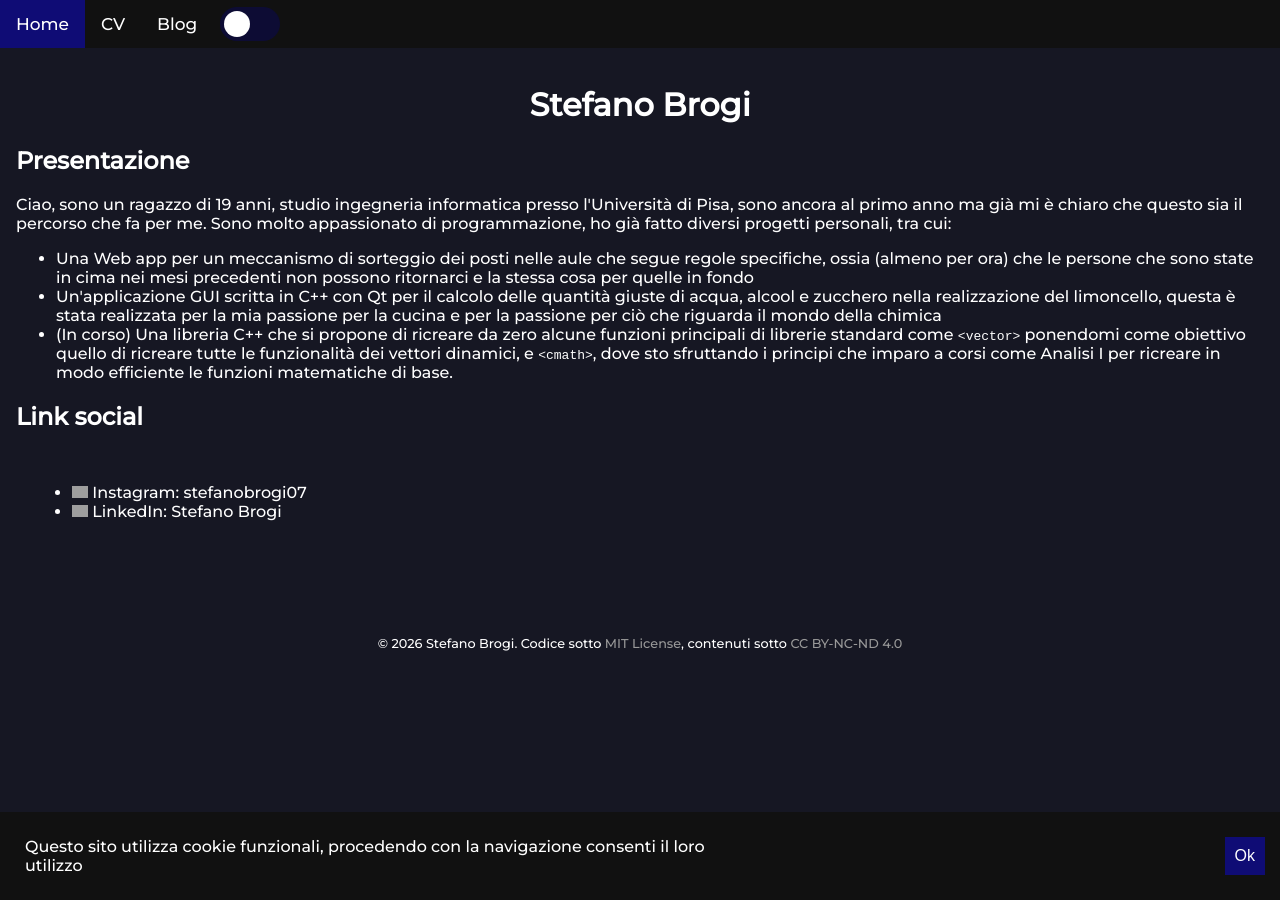
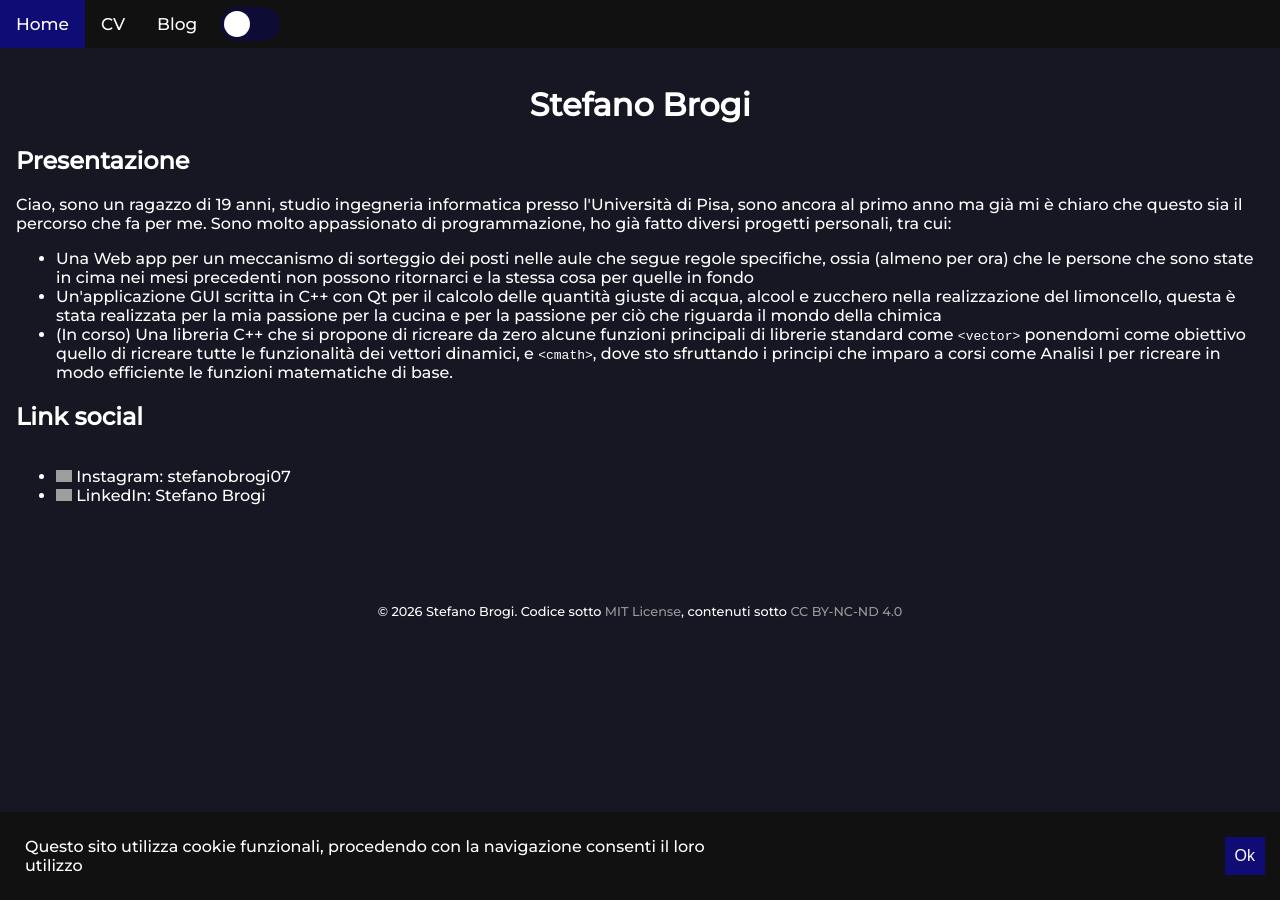
Before and after one commit to Ste517/Ste517.github.io, a Jekyll site: the page built from index.html, in a window 1280 px wide. Built offline with Jekyll 4.4.1, drawn with Linux system fonts in a browser that asks for light colours; grey boxes are pictures that could not be loaded.

Commit message:
Modified social

```diff
--- a/index.html
+++ b/index.html
@@ -15,7 +15,7 @@ layout: default
     </p>
 </div>
 <h2>Link social</h2>
-<div style="padding:16px;" class="social">
+<div class="social">
     <ul>
         <li><a class="link nosub" href="https://www.instagram.com/stefanobrogi07/"><span><img src="https://upload.wikimedia.org/wikipedia/commons/e/e7/Instagram_logo_2016.svg" style="height:12px"></span> <span>Instagram: stefanobrogi07</span></a></li>
         <li><a class="link nosub" href="https://www.linkedin.com/in/stefano-brogi-iinf/"><span><img src="https://upload.wikimedia.org/wikipedia/commons/a/aa/LinkedIn_2021.svg" style="height:12px"></span> <span>LinkedIn: Stefano Brogi</span></a></li>
```
